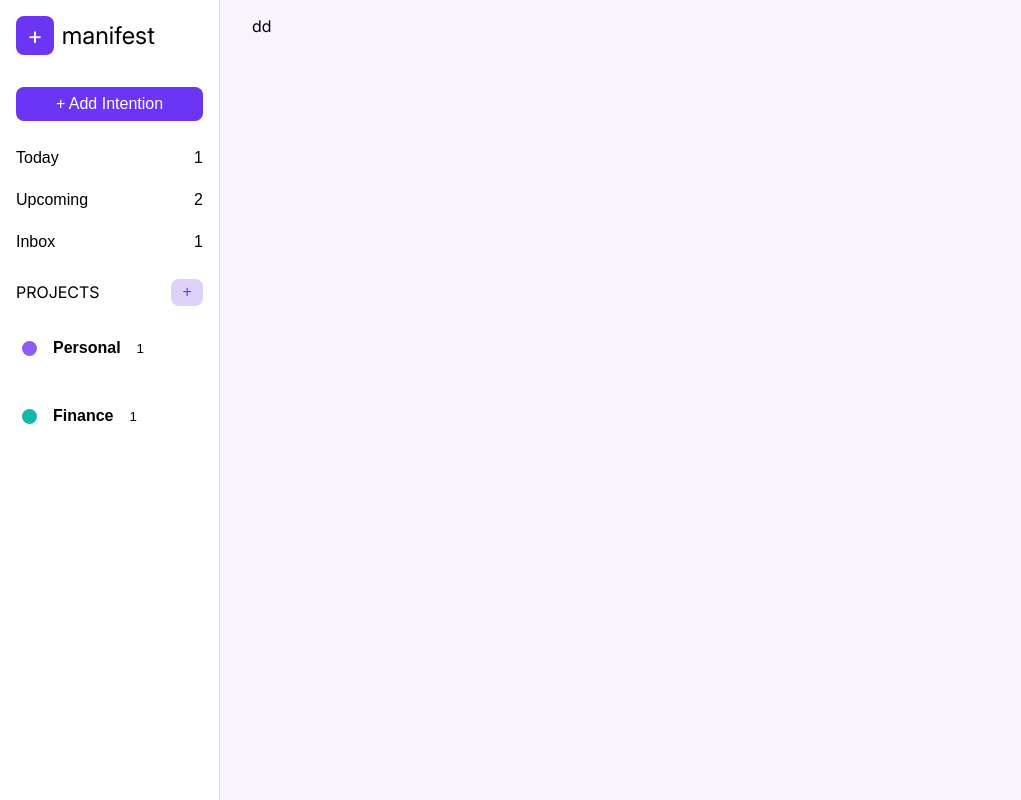
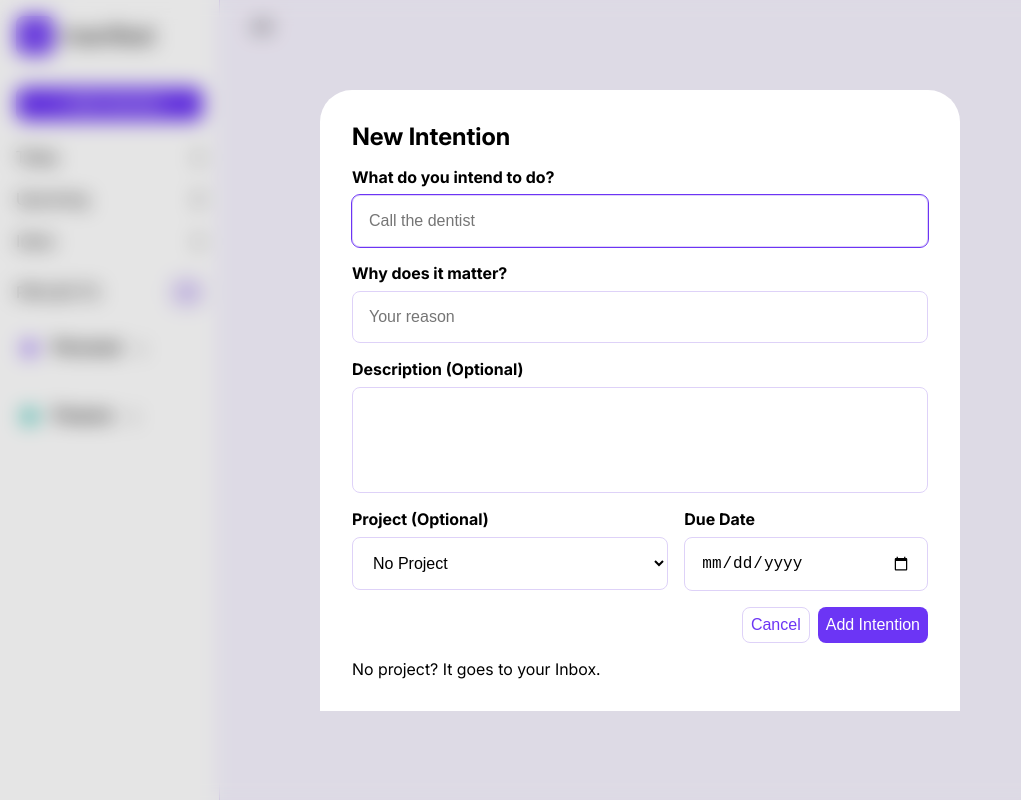
Before and after one commit to Sivil07/Manifest2, a website built with webpack: page src/template.html in a window 1280 px wide. Shown: the whole page, without its empty margins (0-1021 px from the left). Built offline with nearby package versions, Linux system fonts and the light colour scheme.

Commit message:
feat(intention-form): Add initial HTML structure and styling for the intentionForm
Static markup and css was added to test for the initial appearance of the
IntentionForm.

The existing form structure from the IntentionForm was used but updates were
applied with a new input section and cancel button.

This implementation is only setting up the visualy aspect of the form. I will
still need to rework the functionality.

```diff
--- a/src/index.js
+++ b/src/index.js
@@ -68,4 +68,8 @@ const globalController = new GlobalController(
     dialogView
  )
 
+
+const formDialog = document.querySelector("dialog");
+formDialog.showModal();
+
 globalController.initialize();
--- a/src/template.html
+++ b/src/template.html
@@ -8,43 +8,6 @@
 </head>
 
 <body>
-    <!-- <dialog id="my-dialog">
-        <form id="project-form">
-            <h2 class="form-header">New Project</h2>
-            <label for="project-name-input" class="name-input">
-                Project name
-                <input type="text" id="project-name-input" placeholder="Side Projects" name="project-name">
-            </label>
-            <div id="project-color-section">
-                <p id="project-color-header">Color</p>
-                <div id="project-color-options">
-                    <label for="option-purple" class="option">
-                        <input type="radio" id="option-purple" class="radio-input"  name="project-color" value="purple">
-                    </label>
-                    <label for="option-teal" class="option">
-                        <input type="radio" id="option-teal" class="radio-input"  name="project-color" value="teal">
-                    </label>
-                    <label for="option-orange" class="option">
-                        <input type="radio" id="option-orange" class="radio-input"  name="project-color" value="orange">
-                    </label>
-                    <label for="option-pink" class="option">
-                        <input type="radio" id="option-pink" class="radio-input"  name="project-color" value="pink">
-                    </label>
-                    <label for="option-red" class="option">
-                        <input type="radio" id="option-red" class="radio-input"  name="project-color" value="red">
-                    </label>
-                    <label for="option-blue" class="option">
-                        <input type="radio" id="option-blue" class="radio-input"  name="project-color" value="blue">
-                    </label>
-                </div>
-            </div>
-            <div id="form-buttons">
-                <button type="button" class="button">Cancel</button>
-                <button type="submit" class="button" id="submit-new-project">Create Project</button>
-            </div>
-        </form>
-
-    </dialog> -->
     <header id="logo-section">
         <div id="logo-contents">
             <span id="logo-symbol">+</span>
@@ -98,9 +61,50 @@
 
         </div>
     </nav>
-      <dialog>
-        <project-form id="project-form"></project-form>
+    <dialog id="form-dialog">
+        <div id="intention-form">
+            <form action="" id="intention-form-contents">
+                <h2 class="form-header">New Intention</h2>
+                <div id="title-group" class="form-group">
+                    <label class="form-label" for="input-title">What do you intend to do?</label>
+                    <input id="input-title" class="intention-input" type="text" placeholder="Call the dentist" name="title"
+                        minlength="5" maxlength="20" required>
+                </div>
+                <div id="reason-group" class="form-group">
+                    <label class="form-label" for="input-reason">Why does it matter?</label>
+                    <input id="input-reason" class="intention-input" type="text" placeholder="Your reason" name="reason" minlength="5"
+                        maxlength="20" required>
+                </div>
+                <div id="desc-group" class="form-group">
+                    <label class="form-label" for="input-desc">Description (Optional)</label>
+                    <textarea class="form-desc-input intention-input" id="input-desc" name="desc" rows="4" minlength="5"
+                        maxlength="100"></textarea>
+                </div>
+                <div id="select-group" class="form-group">
+                    <label class="form-label" for="input-select">Project (Optional)</label>
+                    <select name="projects-options" id="input-select" class="intention-input">
+                        <option value="" selected>No Project</option>
+                        <option value="finance">Finance</option>
+                        <option value="personal">Personal</option>
+                    </select>
+
+                </div>
+                <div id="date-group" class="form-group">
+                    <label class="form-label" for="input-date">Due Date</label>
+                    <!-- <span class="form-reminder remove-reminder">Due today todos need a new date. Tomorrow is selected,
+                        but you can change it.</span> -->
+                    <input id="input-date" class="intention-input" type="date" name="dueDate" required>
+                </div>
+                <div class="form-actions">
+                    <button class="form-action">Cancel</button>
+                    <button class="form-action submit-add-intention"  type="submit">Add Intention</button>
+                </div>
+                <p class="form-note">No project? It goes to your Inbox.</p>
+            </form>
+        </div>
+
     </dialog>
+
 
 
     <!-- Before Experiment -->
--- a/src/views/forms/factories/dialog.css
+++ b/src/views/forms/factories/dialog.css
@@ -14,6 +14,123 @@ dialog {
   backdrop-filter: blur(10px);
 }
 
+/* For Intention Dialog (will remove after testing) */
+
+#intention-form-contents {
+  display: grid;
+  grid-template-areas:
+    "Form-Header Form-Header"
+    "Title-Input Title-Input"
+    "Reason-Input Reason-Input"
+    "Desc-Input Desc-Input"
+    "Select-Input Date-Input"
+    "Form-Actions Form-Actions"
+    "Form-Note Form-Note";
+  grid-template-rows: repeat(7, max-content);
+  gap: 1rem;
+}
+
+/* Form Header */
+
+.form-header {
+    grid-area: Form-Header
+}
+
+/* Form Groups */
+
+#title-group {
+    grid-area: Title-Input;
+}
+
+#reason-group {
+    grid-area: Reason-Input;
+}
+
+#desc-group {
+    grid-area: Desc-Input;
+}
+
+#select-group {
+    grid-area: Select-Input;
+}
+
+#date-group {
+    grid-area: Date-Input;
+}
+
+
+
+
+.form-group {
+  display: flex;
+  flex-direction: column;
+  gap: 0.5rem;
+}
+
+/* Form Inputs */
+
+.form-label {
+  font-weight: bold;
+}
+
+.intention-input {
+  padding: 1rem;
+  border-radius: 0.5rem;
+  border: 1px solid var(--clr-lavender);
+  font-size: 1rem;
+}
+
+.intention-input::placeholder {
+  font-size: 1rem;
+}
+
+.intention-input:focus {
+  outline: 1px solid var(--clr-logo-primary);
+}
+
+/* Form Desc */
+.form-desc-input {
+  resize: none;
+}
+
+/* Form Select */
+
+#input-select {
+    background-color: transparent;
+}
+
+/* Form Actions */
+
+.form-actions {
+  display: flex;
+  justify-content: flex-end;
+  gap: 0.5rem;
+  grid-area: Form-Actions;
+}
+
+.form-action {
+  padding: 0.5rem;
+  border-radius: 0.5rem;
+  font-size: 1rem;
+  background-color: transparent;
+  cursor: pointer;
+  border: 1px solid var(--clr-lavender);
+  color: var(--clr-logo-primary);
+}
+
+.submit-add-intention {
+  background-color: var(--clr-logo-primary);
+  color: var(--clr-white);
+  border: none;
+}
+
+
+.form-input {
+    grid-area: Form-Note;
+}
+
+/* Media Queries */
+
 @media (min-width: 768px) {
   dialog {
     width: 50%;
```
